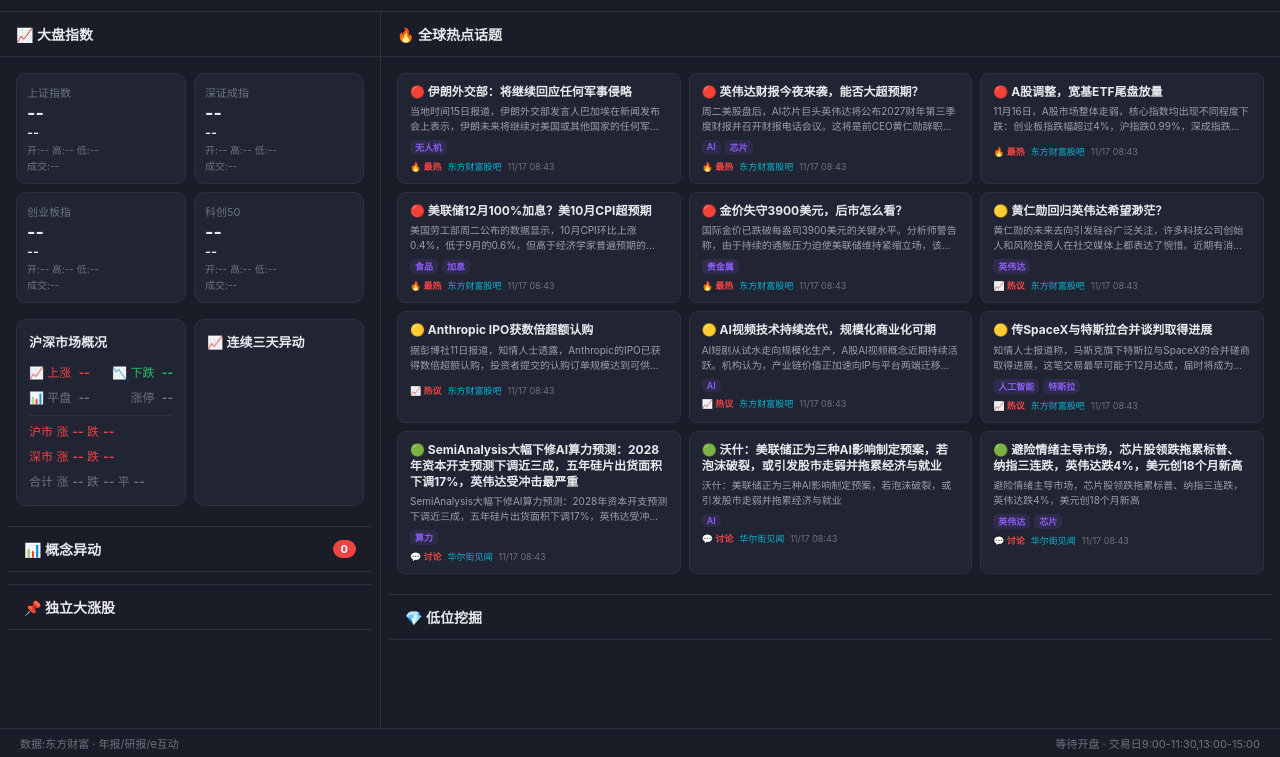
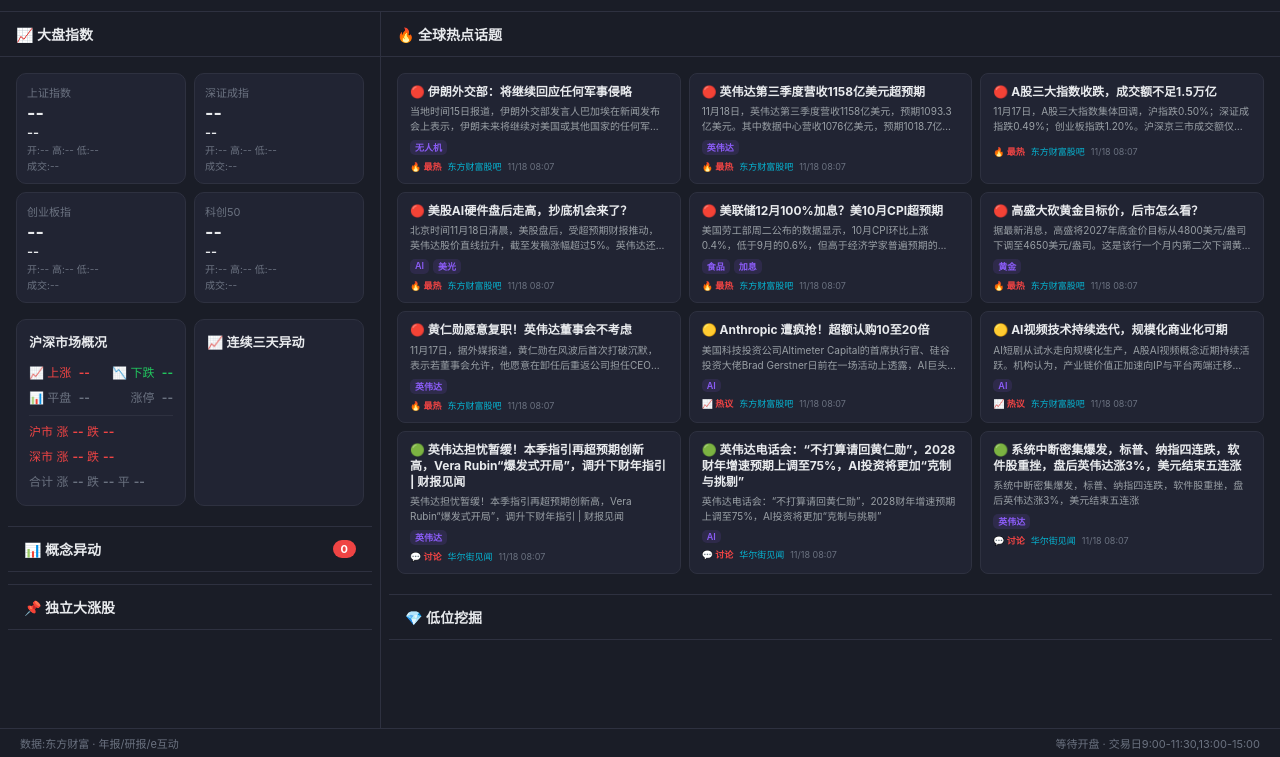
Before and after one commit to yyhhr11/upgraded-doodle, a plain HTML site: page index.html in a window 1280 px wide. Shown: the part 43-800 px from the top of the page. Drawn offline with Linux system fonts and the light colour scheme; no server answers.

Commit message:
auto: 更新热门话题 2026-11-18

```diff
--- a/index.html
+++ b/index.html
@@ -3554,21 +3554,21 @@ function isTrading(){
 function renderAlerts(){const el=document.getElementById('alerts-list');document.getElementById('ab').textContent=S.alerts.length;if(!S.alerts.length){if(el)el.innerHTML='<div class="emp"><div class="ei">👀</div><p>暂无显著异动</p></div>';return}if(el)el.innerHTML=S.alerts.map(a=>{const tops=a.topStocks||[];const cid='mine-'+a.name.replace(/[^a-zA-Z0-9\u4e00-\u9fff]/g,'');return'<div class="acard '+(a.lv==='strong'?'s':a.lv==='medium'?'m':'w')+'" onclick="document.getElementById(&quot;'+cid+'&quot;).scrollIntoView({behavior:&quot;smooth&quot;,block:&quot;start&quot;})"><div class="bn">'+(a.lv==='strong'?'🔴':a.lv==='medium'?'🟡':'🟢')+' '+a.name+'</div><div class="st"><span>涨幅 <span class="sv up">+'+a.change_pct.toFixed(1)+'%</span></span><span>涨停 <span class="sv">'+a.limit_up+'</span>只</span><span>成分 <span class="sv">'+a.total+'</span>只</span><span>得分 <span class="sv">'+a.score+'</span></span></div>'+(a.catalyst?'<div class="reason">'+a.catalyst+'</div>':'')+(tops.length?'<div style="font-size:11px;color:var(--t2);margin-top:6px;line-height:1.6">🔥 领涨：'+tops.map(s=>'<span style="color:'+(s.ch>=9.5?'var(--r)':'var(--t)')+';font-weight:600">'+s.n+'</span><span style="color:'+(s.ch>=0?'var(--r)':'var(--g)')+'">'+(s.ch>=0?'+':'')+s.ch.toFixed(1)+'%</span>').join(' | ')+'</div>':'')+'<div class="ts">'+a.time+'</div></div>'}).join('');}
 
 // ===== 全球热点话题（每日更新） =====
-// 更新日期：2026-11-17
+// 更新日期：2026-11-18
 // 数据来源：东方财富股吧 + 华尔街见闻热门
 const HOT_TOPICS=[
-  {title:'🔴 伊朗外交部：将继续回应任何军事侵略',summary:'当地时间15日报道，伊朗外交部发言人巴加埃在新闻发布会上表示，伊朗未来将继续对美国或其他国家的任何军事侵略予以回应。报道称，伊朗伊斯兰革命卫队15日称对位于巴林的美军基地发动无人机袭击，此举被指进一步加剧了德黑兰与华盛顿之间和平谈判的不确定性，并引发外界对局势升级的担忧。',tags:['无人机'],hot:'🔥 最热',source:'东方财富股吧',time:'11/17 08:43'},
-  {title:'🔴 英伟达财报今夜来袭，能否大超预期？',summary:'周二美股盘后，AI芯片巨头英伟达将公布2027财年第三季度财报并召开财报电话会议。这将是前CEO黄仁勋辞职以来，该公司首次举行重大公开活动。市场预计，第三季度，英伟达将实现每股收益（EPS）2.47美元，营收1091.5亿美元，高于去年同期的1.3美元和570亿美元。',tags:['AI','芯片'],hot:'🔥 最热',source:'东方财富股吧',time:'11/17 08:43'},
-  {title:'🔴 A股调整，宽基ETF尾盘放量',summary:'11月16日，A股市场整体走弱，核心指数均出现不同程度下跌：创业板指跌幅超过4%，沪指跌0.99%，深成指跌2.41%，科创50指数跌幅超5%。多只宽基ETF尾盘放量成交，沪深300ETF华夏较上一交易日同时刻放量3倍，沪深300ETF华泰柏瑞，较上一交易日同时刻放量1.8倍。',tags:[],hot:'🔥 最热',source:'东方财富股吧',time:'11/17 08:43'},
-  {title:'🔴 美联储12月100%加息？美10月CPI超预期',summary:'美国劳工部周二公布的数据显示，10月CPI环比上涨0.4%，低于9月的0.6%，但高于经济学家普遍预期的0.3%。剔除波动较大的食品和能源价格后，10月核心CPI环比上涨0.3%，与前一个月持平，同样高于市场预期的0.2%。美联储下一次政策会议将于12月8日至9日举行。市场押注美联储12月加息已成定局。',tags:['食品','加息'],hot:'🔥 最热',source:'东方财富股吧',time:'11/17 08:43'},
-  {title:'🔴 金价失守3900美元，后市怎么看？',summary:'国际金价已跌破每盎司3900美元的关键水平。分析师警告称，由于持续的通胀压力迫使美联储维持紧缩立场，该贵金属可能面临进一步的抛售压力。',tags:['贵金属'],hot:'🔥 最热',source:'东方财富股吧',time:'11/17 08:43'},
-  {title:'🟡 黄仁勋回归英伟达希望渺茫？',summary:'黄仁勋的未来去向引发硅谷广泛关注，许多科技公司创始人和风险投资人在社交媒体上都表达了惋惜。近期有消息称，在多名硅谷盟友的支持下，黄仁勋已经开始讨论重返英伟达的可能性。但日内有知情人士透露，英伟达董事会目前并未考虑让黄仁勋重新担任CEO。',tags:['英伟达'],hot:'📈 热议',source:'东方财富股吧',time:'11/17 08:43'},
-  {title:'🟡 Anthropic IPO获数倍超额认购',summary:'据彭博社11日报道，知情人士透露，Anthropic的IPO已获得数倍超额认购，投资者提交的认购订单规模达到可供认购股份的数倍。',tags:[],hot:'📈 热议',source:'东方财富股吧',time:'11/17 08:43'},
-  {title:'🟡 AI视频技术持续迭代，规模化商业化可期',summary:'AI短剧从试水走向规模化生产，A股AI视频概念近期持续活跃。机构认为，产业链价值正加速向IP与平台两端迁移。伴随AI视频生成技术持续迭代，AI短剧、AI漫剧正从早期的技术尝试逐步走向规模化生产，AI影视的内容形态也从短剧、漫剧向中长剧、电影及互动影游等方向拓展。',tags:['AI'],hot:'📈 热议',source:'东方财富股吧',time:'11/17 08:43'},
-  {title:'🟡 传SpaceX与特斯拉合并谈判取得进展',summary:'知情人士报道称，马斯克旗下特斯拉与SpaceX的合并磋商取得进展，这笔交易最早可能于12月达成，届时将成为史上规模最大的并购案。两家公司董事会及顾问正在讨论合并条款、合并后实体的治理结构等事宜，其共同愿景是充分利用人工智能技术。',tags:['人工智能','特斯拉'],hot:'📈 热议',source:'东方财富股吧',time:'11/17 08:43'},
-  {title:'🟢 SemiAnalysis大幅下修AI算力预测：2028年资本开支预测下调近三成，五年硅片出货面积下调17%，英伟达受冲击最严重',summary:'SemiAnalysis大幅下修AI算力预测：2028年资本开支预测下调近三成，五年硅片出货面积下调17%，英伟达受冲击最严重',tags:['算力'],hot:'💬 讨论',source:'华尔街见闻',time:'11/17 08:43'},
-  {title:'🟢 沃什：美联储正为三种AI影响制定预案，若泡沫破裂，或引发股市走弱并拖累经济与就业',summary:'沃什：美联储正为三种AI影响制定预案，若泡沫破裂，或引发股市走弱并拖累经济与就业',tags:['AI'],hot:'💬 讨论',source:'华尔街见闻',time:'11/17 08:43'},
-  {title:'🟢 避险情绪主导市场，芯片股领跌拖累标普、纳指三连跌，英伟达跌4%，美元创18个月新高',summary:'避险情绪主导市场，芯片股领跌拖累标普、纳指三连跌，英伟达跌4%，美元创18个月新高',tags:['英伟达','芯片'],hot:'💬 讨论',source:'华尔街见闻',time:'11/17 08:43'}
+  {title:'🔴 伊朗外交部：将继续回应任何军事侵略',summary:'当地时间15日报道，伊朗外交部发言人巴加埃在新闻发布会上表示，伊朗未来将继续对美国或其他国家的任何军事侵略予以回应。报道称，伊朗伊斯兰革命卫队15日称对位于巴林的美军基地发动无人机袭击，此举被指进一步加剧了德黑兰与华盛顿之间和平谈判的不确定性，并引发外界对局势升级的担忧。',tags:['无人机'],hot:'🔥 最热',source:'东方财富股吧',time:'11/18 08:07'},
+  {title:'🔴 英伟达第三季度营收1158亿美元超预期',summary:'11月18日，英伟达第三季度营收1158亿美元，预期1093.3亿美元。其中数据中心营收1076亿美元，预期1018.7亿美元。调整后毛利率74.9%。英伟达预计第四季度营收1274亿至1326亿美元，预期1252.5亿美元。',tags:['英伟达'],hot:'🔥 最热',source:'东方财富股吧',time:'11/18 08:07'},
+  {title:'🔴 A股三大指数收跌，成交额不足1.5万亿',summary:'11月17日，A股三大指数集体回调，沪指跌0.50%；深证成指跌0.49%；创业板指跌1.20%。沪深京三市成交额仅有1.47万亿，较昨日小幅缩量266亿。',tags:[],hot:'🔥 最热',source:'东方财富股吧',time:'11/18 08:07'},
+  {title:'🔴 美股AI硬件盘后走高，抄底机会来了？',summary:'北京时间11月18日清晨，美股盘后，受超预期财报推动，英伟达股价直线拉升，截至发稿涨幅超过5%。英伟达还带动美股AI硬件板块盘后走高：Lumentum涨超7%，闪迪涨超6%，美光科技、SK海力士、希捷科技涨超5%，康宁涨超4%。美股AI新云公司也大幅拉升，Nebius涨超12%，CoreWeave涨超10%。',tags:['AI','美光'],hot:'🔥 最热',source:'东方财富股吧',time:'11/18 08:07'},
+  {title:'🔴 美联储12月100%加息？美10月CPI超预期',summary:'美国劳工部周二公布的数据显示，10月CPI环比上涨0.4%，低于9月的0.6%，但高于经济学家普遍预期的0.3%。剔除波动较大的食品和能源价格后，10月核心CPI环比上涨0.3%，与前一个月持平，同样高于市场预期的0.2%。美联储下一次政策会议将于12月8日至9日举行。市场押注美联储12月加息已成定局。',tags:['食品','加息'],hot:'🔥 最热',source:'东方财富股吧',time:'11/18 08:07'},
+  {title:'🔴 高盛大砍黄金目标价，后市怎么看？',summary:'据最新消息，高盛将2027年底金价目标从4800美元/盎司下调至4650美元/盎司。这是该行一个月内第二次下调黄金价格预测，本月早些时候，高盛大砍了黄金目标价。',tags:['黄金'],hot:'🔥 最热',source:'东方财富股吧',time:'11/18 08:07'},
+  {title:'🔴 黄仁勋愿意复职！英伟达董事会不考虑',summary:'11月17日，据外媒报道，黄仁勋在风波后首次打破沉默，表示若董事会允许，他愿意在卸任后重返公司担任CEO。英伟达财报会上董事会主席哈维·琼斯明确表示，董事会无意让黄仁勋回归CEO岗位。',tags:['英伟达'],hot:'🔥 最热',source:'东方财富股吧',time:'11/18 08:07'},
+  {title:'🟡 Anthropic 遭疯抢！超额认购10至20倍',summary:'美国科技投资公司Altimeter Capital的首席执行官、硅谷投资大佬Brad Gerstner日前在一场活动上透露，AI巨头Anthropic的IPO认购热度极高，超额认购倍数达10至20倍。',tags:['AI'],hot:'📈 热议',source:'东方财富股吧',time:'11/18 08:07'},
+  {title:'🟡 AI视频技术持续迭代，规模化商业化可期',summary:'AI短剧从试水走向规模化生产，A股AI视频概念近期持续活跃。机构认为，产业链价值正加速向IP与平台两端迁移。伴随AI视频生成技术持续迭代，AI短剧、AI漫剧正从早期的技术尝试逐步走向规模化生产，AI影视的内容形态也从短剧、漫剧向中长剧、电影及互动影游等方向拓展。',tags:['AI'],hot:'📈 热议',source:'东方财富股吧',time:'11/18 08:07'},
+  {title:'🟢 英伟达担忧暂缓！本季指引再超预期创新高，Vera Rubin“爆发式开局”，调升下财年指引 | 财报见闻',summary:'英伟达担忧暂缓！本季指引再超预期创新高，Vera Rubin“爆发式开局”，调升下财年指引 | 财报见闻',tags:['英伟达'],hot:'💬 讨论',source:'华尔街见闻',time:'11/18 08:07'},
+  {title:'🟢 英伟达电话会：“不打算请回黄仁勋”，2028财年增速预期上调至75%，AI投资将更加“克制与挑剔”',summary:'英伟达电话会：“不打算请回黄仁勋”，2028财年增速预期上调至75%，AI投资将更加“克制与挑剔”',tags:['AI'],hot:'💬 讨论',source:'华尔街见闻',time:'11/18 08:07'},
+  {title:'🟢 系统中断密集爆发，标普、纳指四连跌，软件股重挫，盘后英伟达涨3%，美元结束五连涨',summary:'系统中断密集爆发，标普、纳指四连跌，软件股重挫，盘后英伟达涨3%，美元结束五连涨',tags:['英伟达'],hot:'💬 讨论',source:'华尔街见闻',time:'11/18 08:07'}
 ];
 
 function renderHotTopics(){
```
